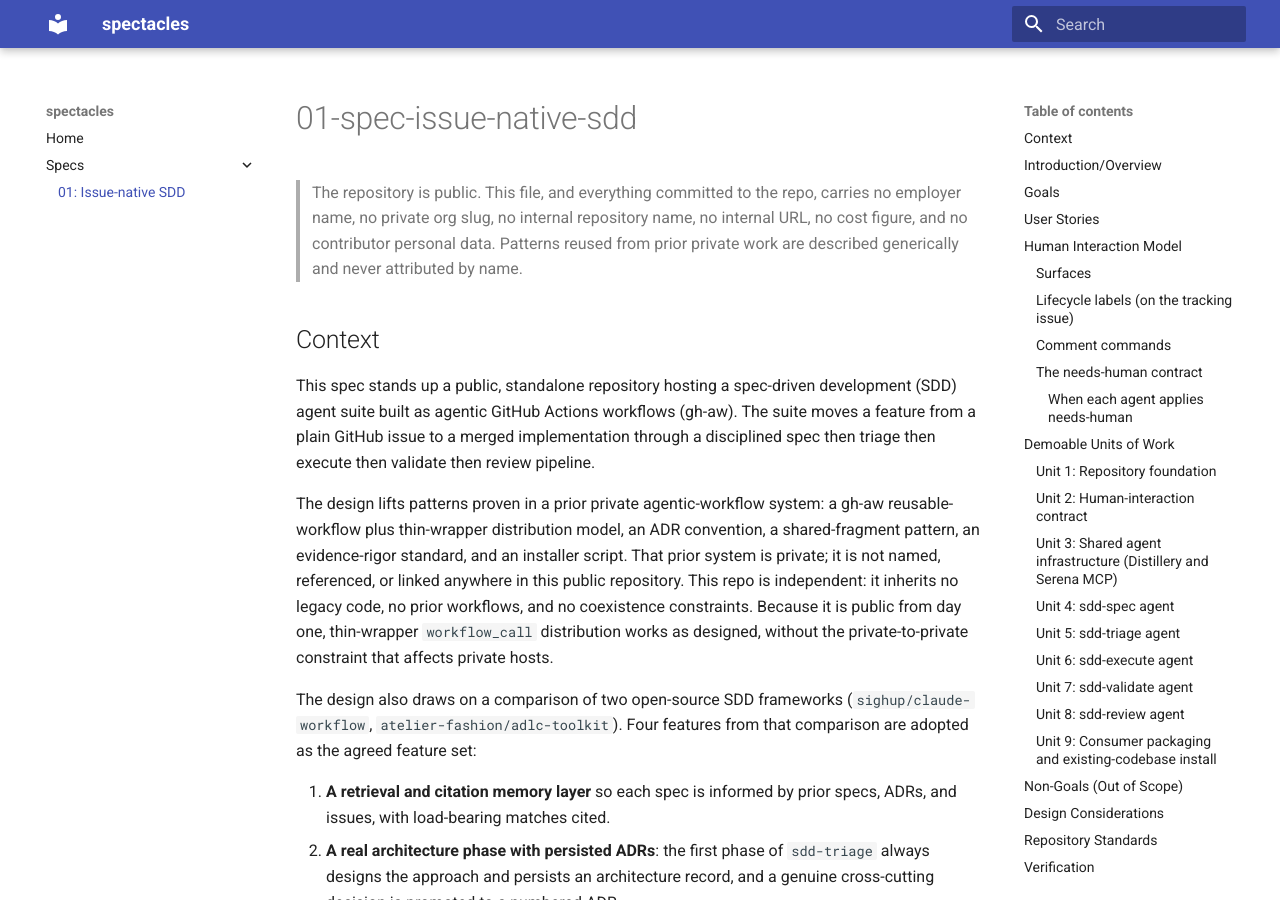
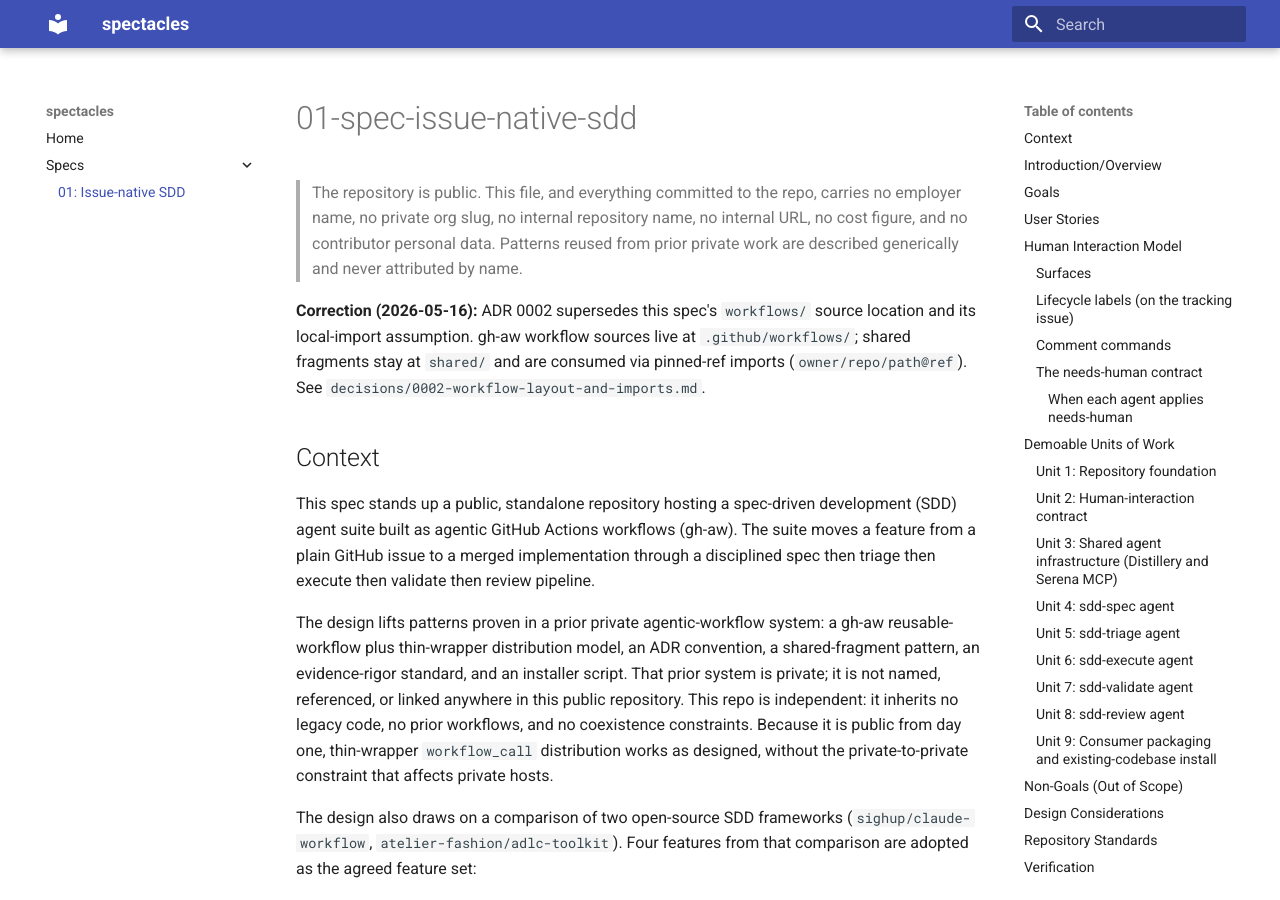
Before and after one commit to norrietaylor/spectacles, an MkDocs documentation site: the page built from docs/specs/01-spec-issue-native-sdd/01-spec-issue-native-sdd.md, in a window 1280 px wide and 900 px high. Built offline with MkDocs 1.6.1 and Material for MkDocs 9.7.7, drawn with Linux system fonts in a browser that asks for light colours.

Commit message:
docs: ADR 0002 workflow layout and shared-fragment imports
Records the gh-aw v0.74.3 layout reality: workflow sources at .github/workflows/, shared fragments at repo-root shared/ consumed via pinned-ref imports. Adds a correction note to the Unit 1 spec. Lands before Unit 4 so the agent units build on a correct baseline.

Co-Authored-By: Claude Opus 4.7 (1M context) <noreply@anthropic.com>

```diff
--- a/docs/specs/01-spec-issue-native-sdd/01-spec-issue-native-sdd.md
+++ b/docs/specs/01-spec-issue-native-sdd/01-spec-issue-native-sdd.md
@@ -5,6 +5,12 @@
 > no internal URL, no cost figure, and no contributor personal data. Patterns
 > reused from prior private work are described generically and never
 > attributed by name.
+
+**Correction (2026-05-16):** ADR 0002 supersedes this spec's `workflows/`
+source location and its local-import assumption. gh-aw workflow sources live
+at `.github/workflows/`; shared fragments stay at `shared/` and are consumed
+via pinned-ref imports (`owner/repo/path@ref`). See
+`decisions/0002-workflow-layout-and-imports.md`.
 
 ## Context
 
```
Also changed, not shown: decisions/0002-workflow-layout-and-imports.md (added, +56 -0 lines).
